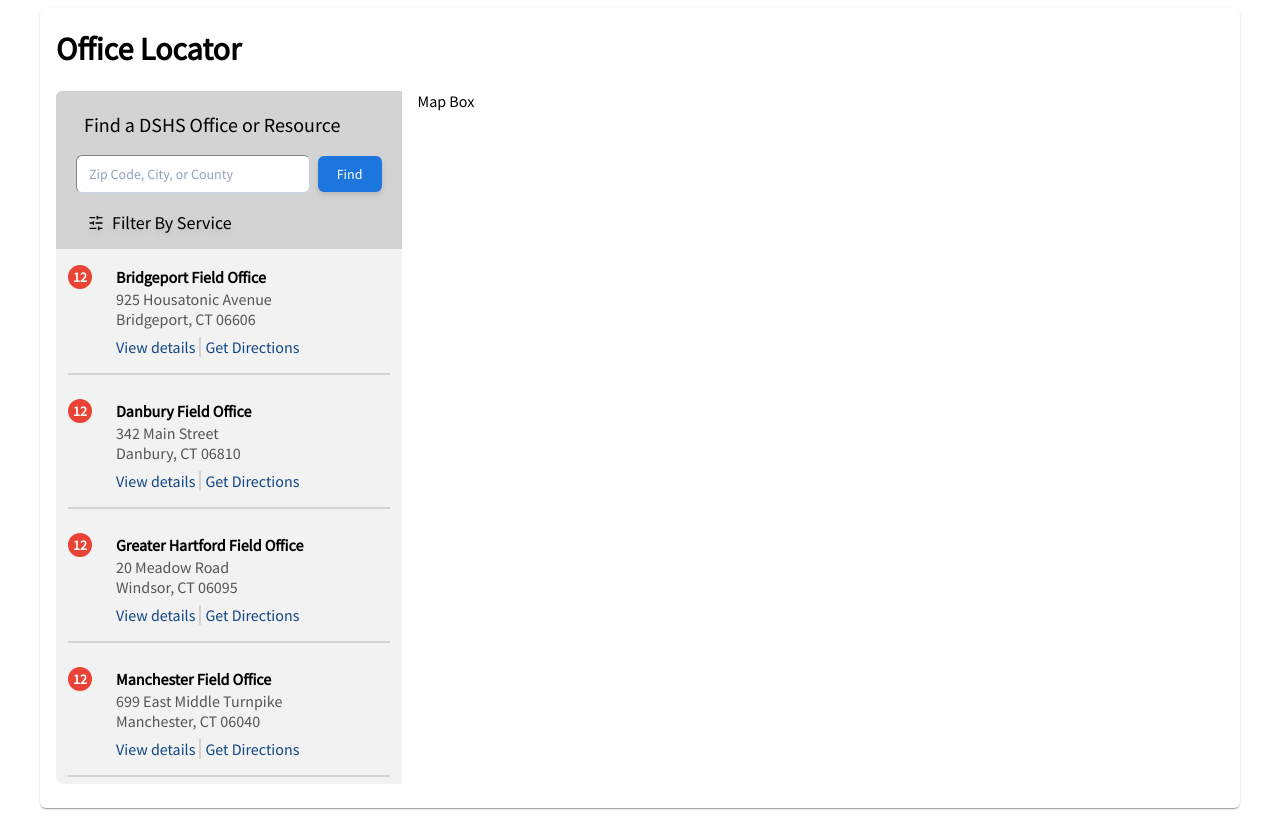
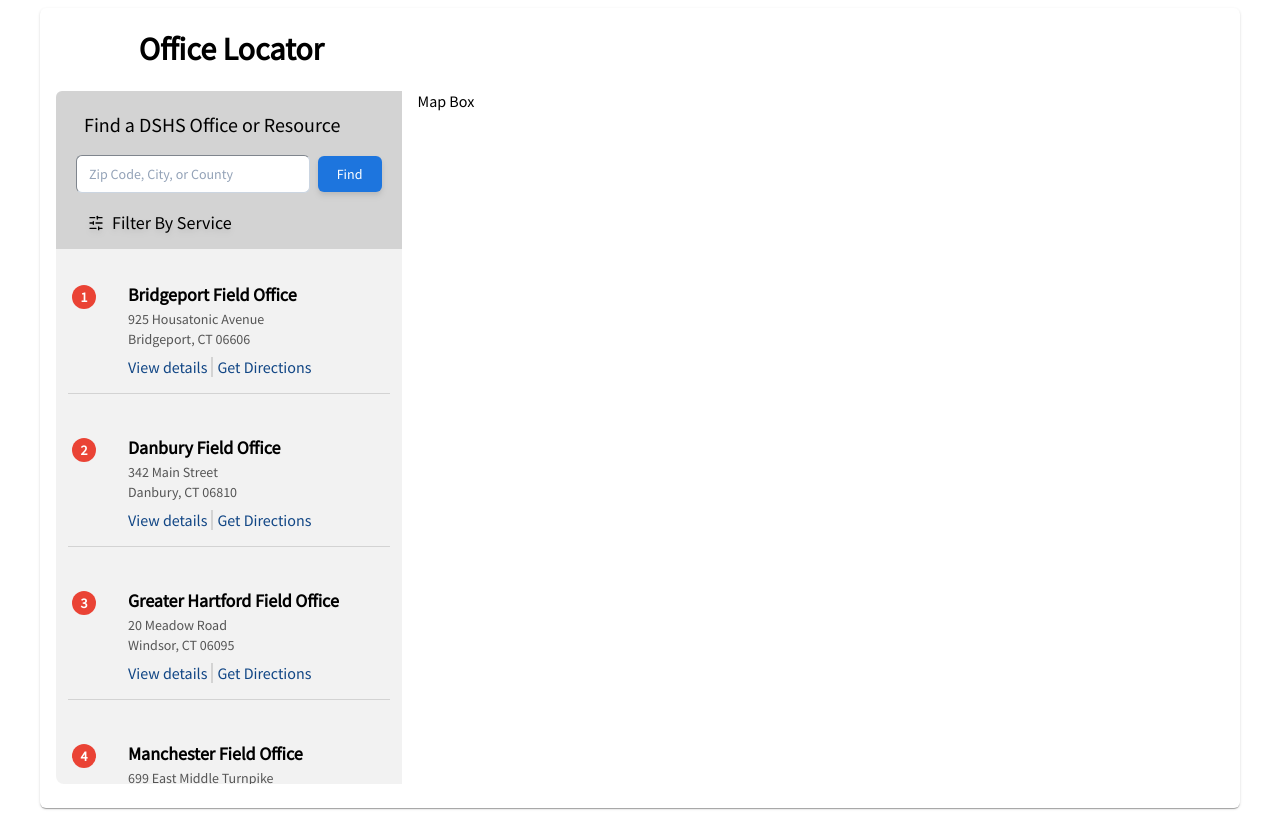
Before and after one commit to argiacomi/ct-dss-custom-map, a React (Vite) app: page / in a window 1280 px wide. Built offline with nearby package versions, Linux system fonts and the light colour scheme.

Commit message:
Formatting changes to OfficeLocationCard

```diff
--- a/src/App.jsx
+++ b/src/App.jsx
@@ -8,7 +8,7 @@
 
 const App = () => (
 	<Paper className='mx-auto box-border flex h-screen w-full max-w-[1200px] cursor-default flex-col px-4'>
-		<h1 className=''>Office Locator</h1>
+		<h1 className='w-[30%] text-center'>Office Locator</h1>
 		<div className='flex flex-grow overflow-hidden'>
 			<div className='flex w-[30%] flex-col'>
 				<div className='grid flex-grow grid-cols-1'>
--- a/src/OfficeLocationCard.jsx
+++ b/src/OfficeLocationCard.jsx
@@ -11,27 +11,30 @@
 	isLast
 }) => {
 	return (
-		<div className='w-full'>
+		<div className='w-full cursor-pointer pt-4 transition-colors duration-200 hover:bg-gray-100 dark:hover:bg-gray-900'>
 			<div className='mb-4 flex flex-row align-middle'>
 				<div
-					className='ml-3 mr-2 flex h-6 w-6 items-center justify-center rounded-full bg-red-500'
+					className='my-1 ml-3 mr-2 flex h-6 w-6 items-center justify-center rounded-full bg-red-500 sm:ml-4'
 					style={{ aspectRatio: '1/1' }}
 				>
-					<span className='text-sm font-extrabold text-white'>{'12'}</span>
-					<div className='h-full' />
+					<span className='text-sm font-extrabold text-white'>{label}</span>
 				</div>
-				<div className='ml-4 self-start'>
-					<a href='/' className='cursor-pointer no-underline'>
-						<div className='text-base font-bold text-black  hover:text-primary dark:text-white'>
+				<div className='ml-4 self-start sm:ml-6'>
+					<a
+						href='/'
+						className='text-decoration-none cursor-pointer no-underline'
+					>
+						<div className='text-base font-bold text-black hover:text-primary  dark:text-white sm:text-lg'>
 							{title}
 						</div>
 					</a>
-					<div className=' cursor-default text-gray-600'>{address}</div>
-					<div className=' cursor-default text-gray-600'>{city}</div>
+					<div className='text-xs text-gray-600 sm:text-sm'>{address}</div>
+					<div className='text-xs text-gray-600 sm:text-sm'>{city}</div>
 					<span className='mt-2 flex space-x-1'>
 						<a
 							href='/'
-							className='cursor-pointer border-none bg-opacity-0 text-blue-700 no-underline decoration-inherit hover:text-primary dark:text-white'
+							className='text-decoration-none cursor-pointer border-none bg-opacity-0 text-blue-700 no-underline
+							hover:text-primary dark:text-white'
 						>
 							{' '}
 							View details
@@ -39,7 +42,8 @@
 						<Separator orientation='vertical' className='h-5' />
 						<a
 							href='/'
-							className='hover: cursor-pointer border-none bg-opacity-0 text-blue-700 no-underline decoration-inherit hover:text-primary dark:text-white'
+							className='text-decoration-none cursor-pointer border-none bg-opacity-0 text-blue-700 no-underline
+							hover:text-primary dark:text-white'
 						>
 							Get Directions
 						</a>
@@ -56,3 +60,5 @@
 };
 
 export default OfficeLocationCard;
+
+//Prepare committ message based on most recent changes
--- a/src/components/Separator.jsx
+++ b/src/components/Separator.jsx
@@ -16,7 +16,7 @@
 			orientation={orientation}
 			className={cn(
 				'bg-gray-100 dark:bg-gray-200',
-				orientation === 'horizontal' ? 'h-[2px] w-full' : 'h-full w-[2px]',
+				orientation === 'horizontal' ? 'h-[1px] w-full' : 'h-full w-[2px]',
 				className
 			)}
 			{...props}
```
